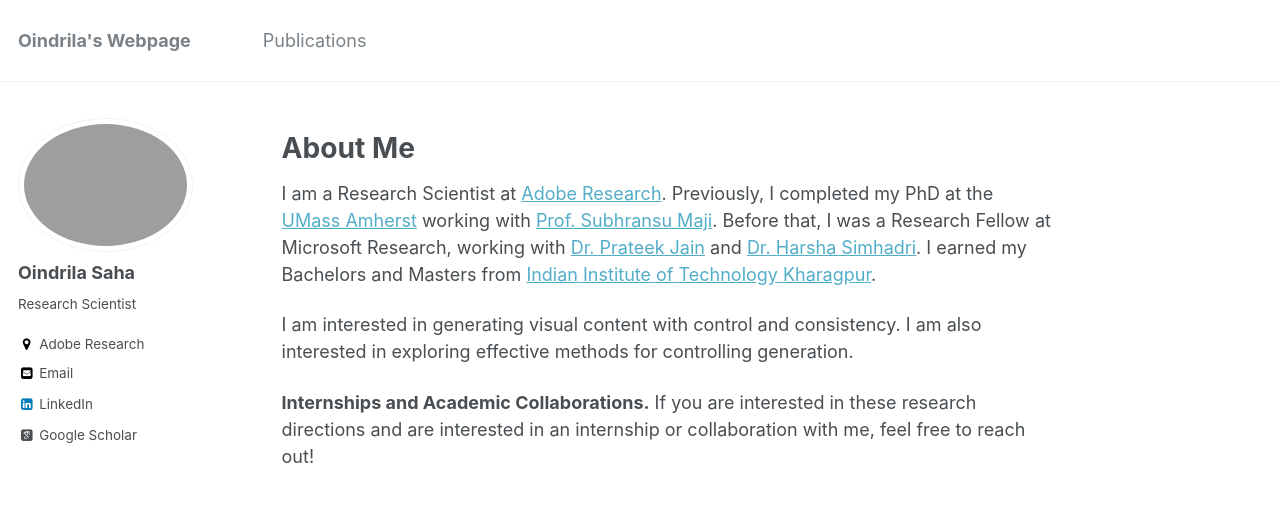
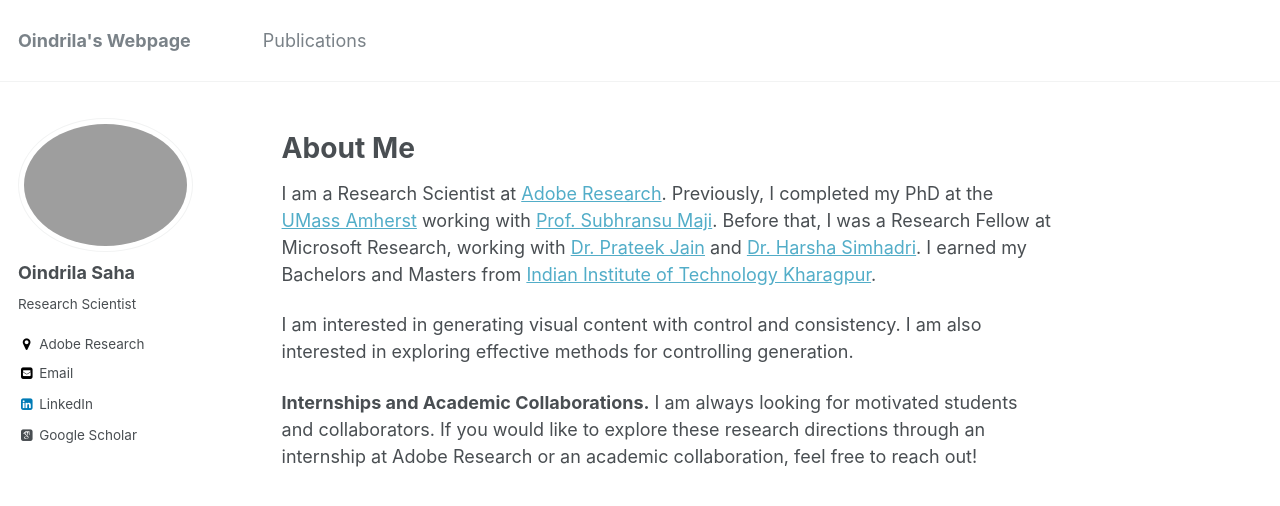
Before and after one commit to oindrilasaha/oindrilasaha.github.io, a Jekyll site: the page built from _pages/about.md, in a window 1280 px wide. Shown: the top 506 px of the page. Built offline with Jekyll 4.4.1, drawn with Linux system fonts in a browser that asks for light colours; some web fonts are replaced.

Commit message:
page update

```diff
--- a/_pages/about.md
+++ b/_pages/about.md
@@ -14,4 +14,4 @@ I am a Research Scientist at [Adobe Research](https://research.adobe.com/). Prev
 
 I am interested in generating visual content with control and consistency. I am also interested in exploring effective methods for controlling generation.
 
-**Internships and Academic Collaborations.** If you are interested in these research directions and are interested in an internship or collaboration with me, feel free to reach out!
+**Internships and Academic Collaborations.** I am always looking for motivated students and collaborators. If you would like to explore these research directions through an internship at Adobe Research or an academic collaboration, feel free to reach out!
```
